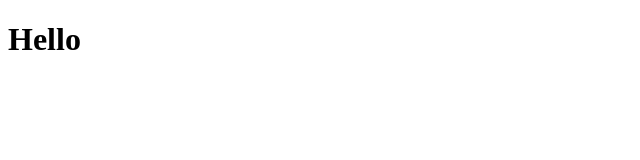
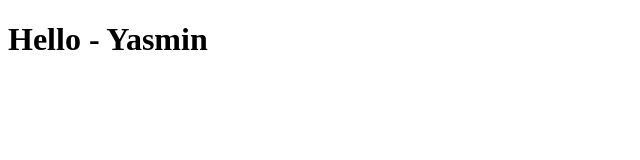
Before and after one commit to Yasmin-H/Practise, a plain HTML site: page index.html in a window 1280 px wide. Shown: the whole page, without its empty margins (0-640 px from the left). Drawn offline with Linux system fonts and the light colour scheme.

Commit message:
practise

```diff
--- a/index.html
+++ b/index.html
@@ -7,6 +7,6 @@
     <title>Document</title>
 </head>
 <body>
-    <h1>Hello</h1>
+    <h1>Hello - Yasmin</h1>
 </body>
 </html>
```
